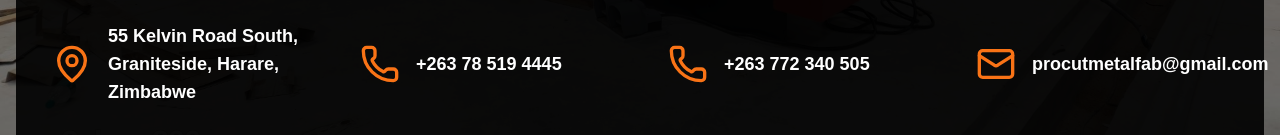
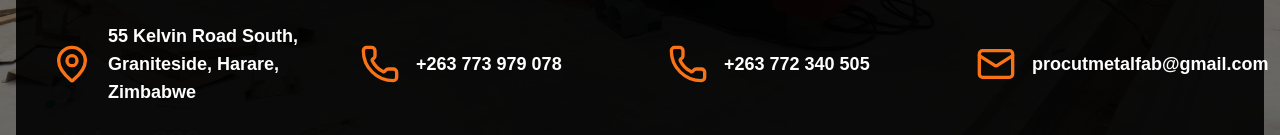
Before and after one commit to RaynerRay/procut, a Next.js app: page / in a window 1280 px wide. Shown: the part 662-797 px from the top of the page. Built offline with nearby package versions, Linux system fonts and the light colour scheme.

Commit message:
added Dzekas contact number to hero

```diff
--- a/components/Hero.jsx
+++ b/components/Hero.jsx
@@ -20,7 +20,7 @@ const Hero = () => {
     },
     {
       icon: <Phone className="w-8 h-8 sm:w-10 sm:h-10 text-orange-500 flex-shrink-0" />,
-      text: "+263 78 519 4445"
+      text: "+263 773 979 078"
     },
     {
       icon: <Phone className="w-8 h-8 sm:w-10 sm:h-10 text-orange-500 flex-shrink-0" />,
```
